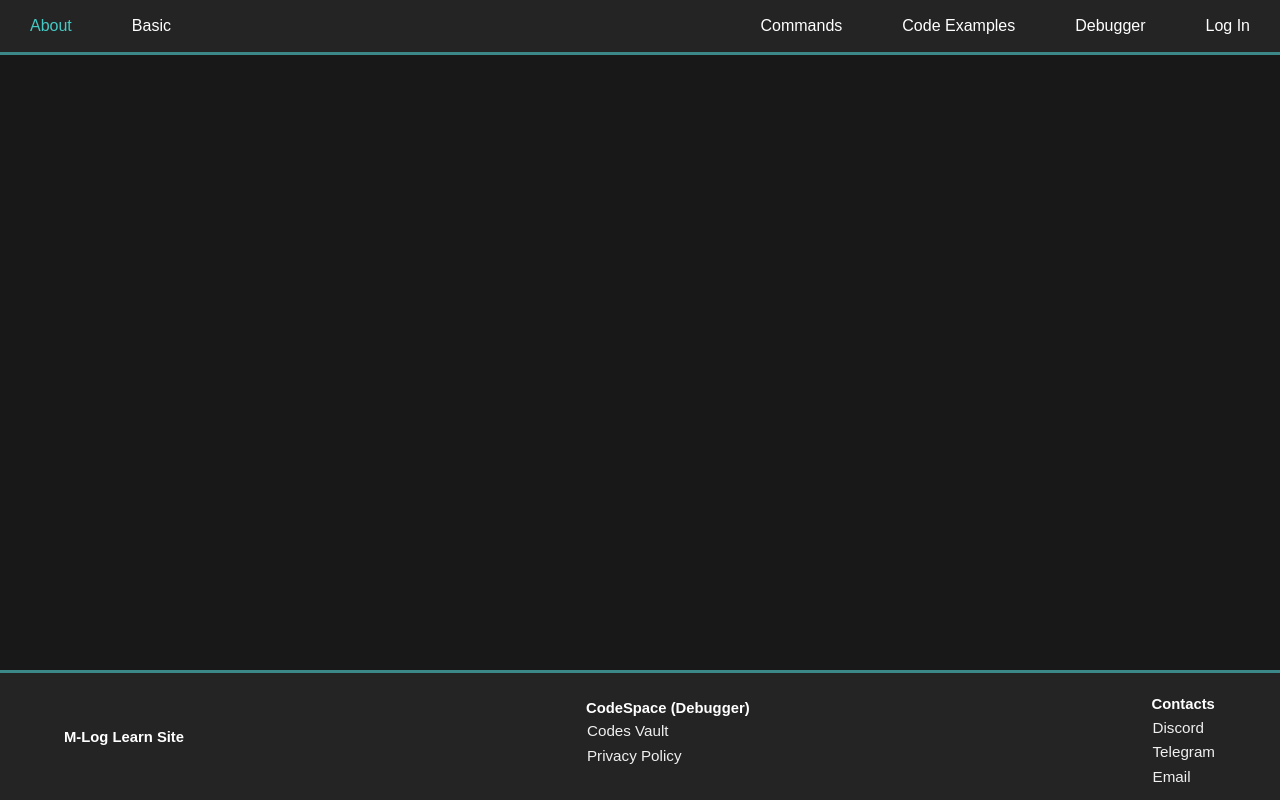
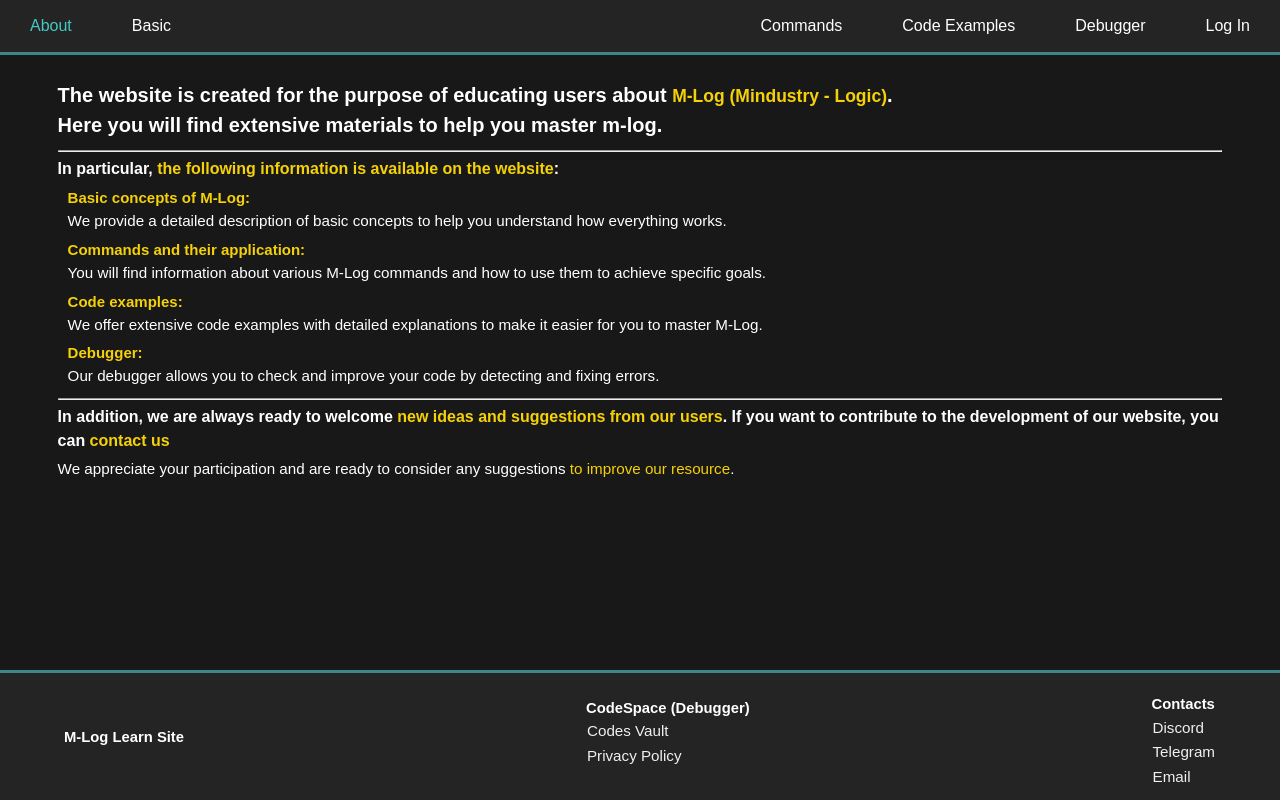
Before and after one commit to TyT-xexebe/mlog-learn-vue, a Vue app: page /#/about in a window 1280 px wide. Built offline with nearby package versions, Linux system fonts and the light colour scheme.

Commit message:
added about page

```diff
--- a/src/views/About.vue
+++ b/src/views/About.vue
@@ -1,6 +1,32 @@
 <template>
-  <div>
+  <div class="container">
     <nav-bar></nav-bar>
+    <div class="main">
+      <h2>The website is created for the purpose of educating users about <span class="bolt yellow">M-Log (Mindustry - Logic)</span>.<br>Here you will find extensive materials to help you master m-log.</h2>
+      <hr>
+      <h3>In particular, <span class="bolt yellow">the following information is available on the website</span>:</h3>
+      <ul>
+        <li>
+          <span class="bolt yellow">Basic concepts of M-Log:</span>
+          <p>We provide a detailed description of basic concepts to help you understand how everything works.</p>
+        </li>
+        <li>
+          <span class="bolt yellow">Commands and their application:</span>
+          <p>You will find information about various M-Log commands and how to use them to achieve specific goals.</p>
+        </li>
+        <li>
+          <span class="bolt yellow">Code examples:</span>
+          <p>We offer extensive code examples with detailed explanations to make it easier for you to master M-Log.</p>
+        </li>
+        <li>
+          <span class="bolt yellow">Debugger:</span>
+          <p>Our debugger allows you to check and improve your code by detecting and fixing errors.</p>
+        </li>
+      </ul>
+      <hr>
+      <h3>In addition, we are always ready to welcome <span class="yellow">new ideas and suggestions from our users</span>. If you want to contribute to the development of our website, you can <span class="yellow">contact us</span></h3>
+      <p>We appreciate your participation and are ready to consider any suggestions <span class="yellow">to improve our resource</span>.</p>
+    </div>
     <footer-bar></footer-bar>
   </div>
 </template>
@@ -15,6 +41,62 @@ export default {
 
 }
 </script>
-<style lang="scss">
-
+<style lang="scss" scoped>
+  .container {
+    margin: 10vh 4.5vw 10vh 4.5vw;
+    background-color: transparent;
+    display: flex;
+    flex-direction: column;
+    align-items: center;
+    justify-content: left;
+    .main {
+      hr {
+        color: rgb(212, 212, 212);
+        font-weight: 900;
+        margin-top: 5px;
+        margin-bottom: 5px;
+      }
+      br {
+        margin-bottom: 5px;
+      }
+      .yellow {
+        color: rgb(245, 209, 8);
+      }
+      h2 {
+        font-weight: 700;
+        font-size: 20px;
+        padding-bottom: 5px;
+        span.bolt {
+          font-size: 17.5px;
+          font-weight: 800;
+        }
+      }
+      h3 {
+        font-weight: 600;
+        font-size: 16px;
+        padding-bottom: 5px;
+        span.bolt {
+          font-size: 16px;
+          font-weight: 700;
+        }
+      }
+      p {
+        font-weight: 500;
+        font-size: 15.2px;
+        span.bolt {
+          font-size: 16.2px;
+          font-weight: 600;
+        }
+      }
+      ul li {
+        padding-bottom: 5px;
+        padding-left: 10px;
+        span.yellow {
+          font-weight: 600;
+          font-size: 15px;
+        }
+      }
+      color: white;
+    }
+  }
 </style>
```
